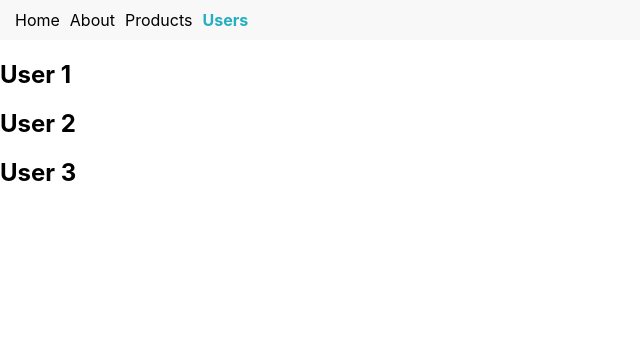
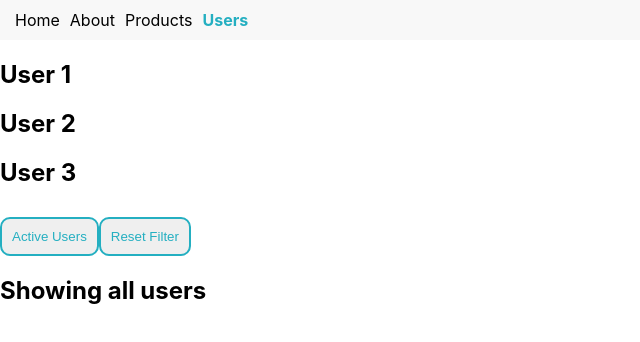
Before and after one commit to Tejas204/React-Router-Application, a React (Create React App) app: page /users in a window 1280 px wide. Shown: the top 342 px of the page, without its empty margins (0-640 px from the left). Built offline with nearby package versions, Linux system fonts and the light colour scheme.

Commit message:
Added Search Param hook to filter a list

```diff
--- a/src/Components/UserDetails.js
+++ b/src/Components/UserDetails.js
@@ -4,7 +4,7 @@
 const UserDetails = () => {
 
   // React router dom provides us with a hook called useParams which can be used to make API calls
-  // In this scenario, it will be used to get the URL.
+  // In this scenario, it will be used to get the dynamic URL params.
   // This hook returns a key value pair
   const params = useParams();
 
--- a/src/Components/Users.js
+++ b/src/Components/Users.js
@@ -1,11 +1,31 @@
 import React from 'react'
+import { useSearchParams } from 'react-router-dom'
 
 const Users = () => {
+
+  // React Router Dom provides a hook called as useSearchParam. This allows us to add certain queries
+  // to the URL
+  // Ex: https://www.youtube.com/watch?v=jIKBiFmlS4k&list=PLC3y8-rFHvwjkxt8TOteFdT_YmzwpBlrG&index=12
+  // The part after ? is a search param.
+
+  // The structure of this hook is very similar to useState hook
+  const [searchParams, setSearchParams] = useSearchParams();
+  const searchParamvalue = searchParams.get('filter') === 'active';
+
+
   return (
     <div>
         <h2>User 1</h2>
         <h2>User 2</h2>
         <h2>User 3</h2>
+
+        {/* Can use this for categories in blog website */}
+        <button className='submit-button' onClick={() => setSearchParams({filter: 'active'})}>Active Users</button>
+        <button className='submit-button' onClick={() => setSearchParams({})}>Reset Filter</button>
+
+        {
+          searchParamvalue ? <h2>Showing active users</h2> : <h2>Showing all users</h2>
+        }
     </div>
   )
 }
```
